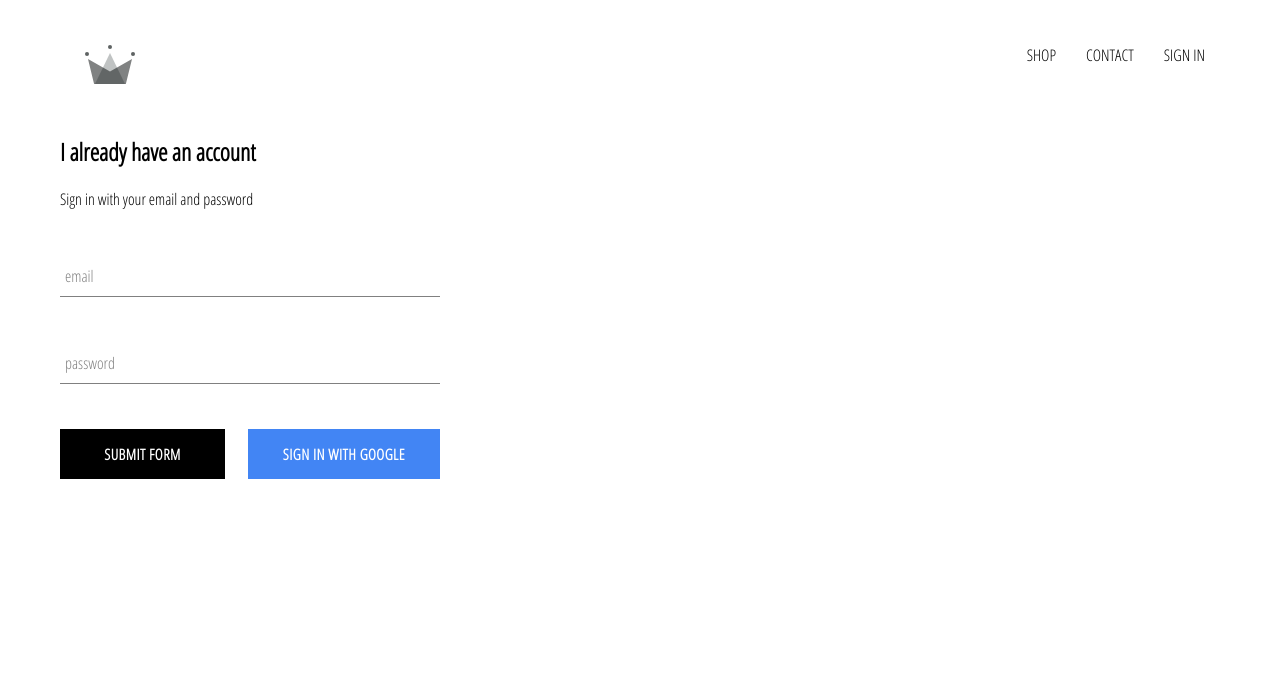
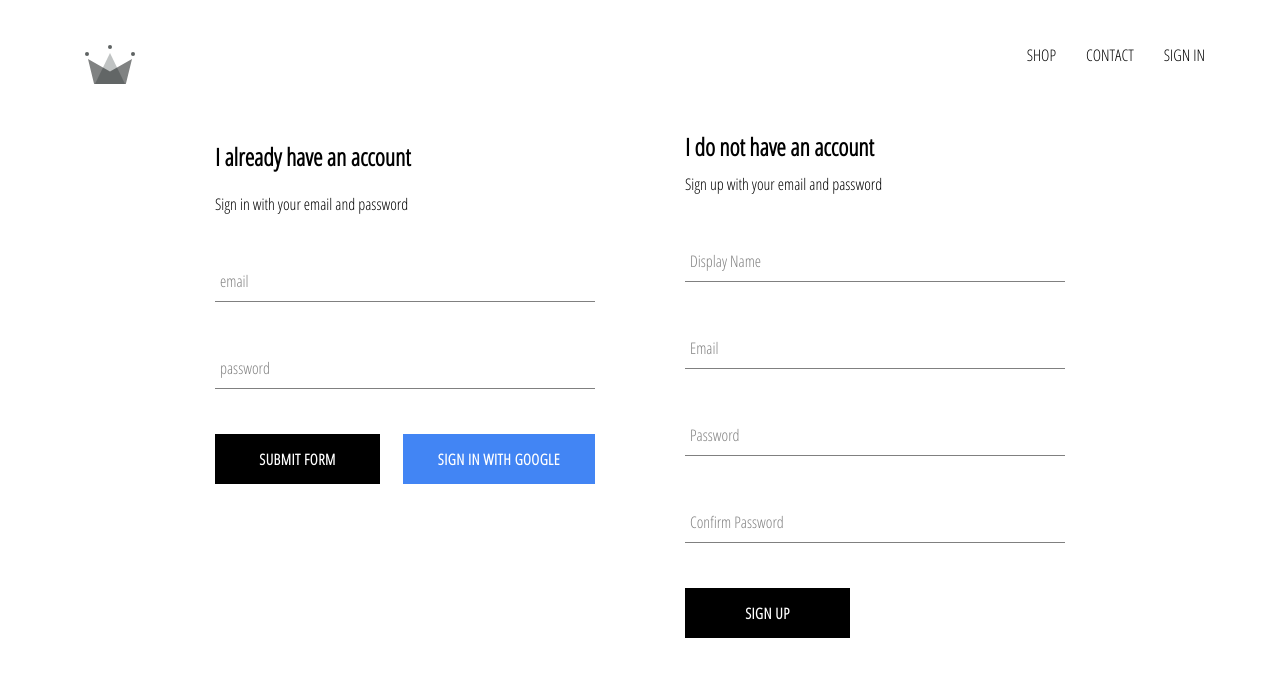
Before and after one commit to AliBayatpour/E-commerce, a React (Create React App) app: page /signin in a window 1280 px wide. Shown: the top 676 px of the page. Built offline with nearby package versions, Linux system fonts and the light colour scheme; no server answers.

Commit message:
sign up page is complete

```diff
--- a/src/App.js
+++ b/src/App.js
@@ -5,7 +5,7 @@
 import ShopPage from "./pages/shop/shop.component";
 import Header from "./components/header/header.component";
 import SignInAndSignUp from "./components/sign-in-and-sign-up/sign-in-and-sign-up.component";
-import { auth } from "./firebase/firebase.utils";
+import { auth, createUserProfileDocument } from "./firebase/firebase.utils";
 
 class App extends React.Component {
   constructor() {
@@ -16,9 +16,21 @@
   }
   unsubscribeFromAuth = null;
   componentDidMount() {
-    this.unsubscribeFromAuth = auth.onAuthStateChanged(user => {
-      this.setState({ currentUser: user });
-      console.log(user);
+    this.unsubscribeFromAuth = auth.onAuthStateChanged(async userAuth => {
+      if (userAuth) {
+        const userRef = await createUserProfileDocument(userAuth);
+        userRef.onSnapshot(snapShot => {
+          this.setState({
+            currentUser: {
+              id: snapShot.id,
+              ...snapShot.data()
+            }
+          });
+          console.log(this.state);
+        });
+      } else {
+        this.setState({ currentUser: userAuth });
+      }
     });
   }
   componentWillUnmount() {
--- a/src/components/sign-in-and-sign-up/sign-in-and-sign-up.component.jsx
+++ b/src/components/sign-in-and-sign-up/sign-in-and-sign-up.component.jsx
@@ -1,11 +1,13 @@
 import React from "react";
 import "./sign-in-and-sign-up.styles.scss";
 import SignIn from "../sign-in/sign-in.component";
+import SignUp from "../sign-up/sign-up.component";
 
 const SignInAndSignUp = () => {
   return (
     <div className="sign-in-and-sign-up">
       <SignIn />
+      <SignUp />
     </div>
   );
 };
--- a/src/components/sign-in-and-sign-up/sign-in-and-sign-up.styles.scss
+++ b/src/components/sign-in-and-sign-up/sign-in-and-sign-up.styles.scss
@@ -0,0 +1,6 @@
+.sign-in-and-sign-up {
+  width: 850px;
+  display: flex;
+  justify-content: space-between;
+  margin: 30px auto;
+}
--- /dev/null
+++ b/src/components/sign-up/sign-up.component.jsx
@@ -0,0 +1,93 @@
+import React from "react";
+import FormInput from "../form-input/form-input.component";
+import CustomButton from "../custom-button/custom-button.component";
+import { auth, createUserProfileDocument } from "../../firebase/firebase.utils";
+import "./sign-up.styles.scss";
+
+class SignUp extends React.Component {
+  constructor() {
+    super();
+    this.state = {
+      displayName: "",
+      email: "",
+      password: "",
+      confirmPassword: ""
+    };
+  }
+
+  handleSubmit = async event => {
+    event.preventDefault();
+    const { displayName, email, password, confirmPassword } = this.state;
+
+    if (password !== confirmPassword) {
+      alert("Passwords don't match");
+      return;
+    }
+
+    try {
+      const {user} = await auth.createUserWithEmailAndPassword(email, password);
+      console.log(user);
+      await createUserProfileDocument(user, { displayName });
+      this.setState({
+        displayName: "",
+        email: "",
+        password: "",
+        confirmPassword: ""
+      });
+    } catch (error) {
+      console.log(error);
+    }
+  };
+
+  handleChange = event => {
+    const { name, value } = event.target;
+    this.setState({ [name]: value });
+  };
+  render() {
+    const { displayName, email, password, confirmPassword } = this.state;
+
+    return (
+      <div className="sign-up">
+        <h2 className="title">I do not have an account</h2>
+        <span>Sign up with your email and password</span>
+        <form className="sign-up-form" onSubmit={this.handleSubmit}>
+          <FormInput
+            type="text"
+            name="displayName"
+            value={displayName}
+            onChange={this.handleChange}
+            label="Display Name"
+            required
+          />
+          <FormInput
+            type="email"
+            name="email"
+            value={email}
+            onChange={this.handleChange}
+            label="Email"
+            required
+          />
+          <FormInput
+            type="password"
+            name="password"
+            value={password}
+            onChange={this.handleChange}
+            label="Password"
+            required
+          />
+          <FormInput
+            type="password"
+            name="confirmPassword"
+            value={confirmPassword}
+            onChange={this.handleChange}
+            label="Confirm Password"
+            required
+          />
+          <CustomButton type="submit">SIGN UP</CustomButton>
+        </form>
+      </div>
+    );
+  }
+}
+
+export default SignUp;
--- /dev/null
+++ b/src/components/sign-up/sign-up.styles.scss
@@ -0,0 +1,9 @@
+.sign-up {
+  display: flex;
+  flex-direction: column;
+  width: 380px;
+
+  .title {
+    margin: 10px 0;
+  }
+}
--- a/src/firebase/firebase.utils.js
+++ b/src/firebase/firebase.utils.js
@@ -2,6 +2,26 @@
 import "firebase/auth";
 import "firebase/firestore";
 
+export const createUserProfileDocument = async (userAuth, additionalData) => {
+  if (!userAuth) return;
+  const userRef = firestore.doc(`users/${userAuth.uid}`);
+  const snapShot = await userRef.get();
+  if (!snapShot.exists) {
+    const { displayName, email } = userAuth;
+    const createdAt = new Date();
+    try {
+      await userRef.set({
+        displayName,
+        email,
+        createdAt,
+        ...additionalData
+      });
+    } catch (error) {
+      console.log("error creating user", error.message);
+    }
+  }
+  return userRef;
+};
 
 const config = {
   apiKey: "AIzaSyD-wIe_EZs9xB89L8xFq6YuyMcbTkzpMIc",
```
